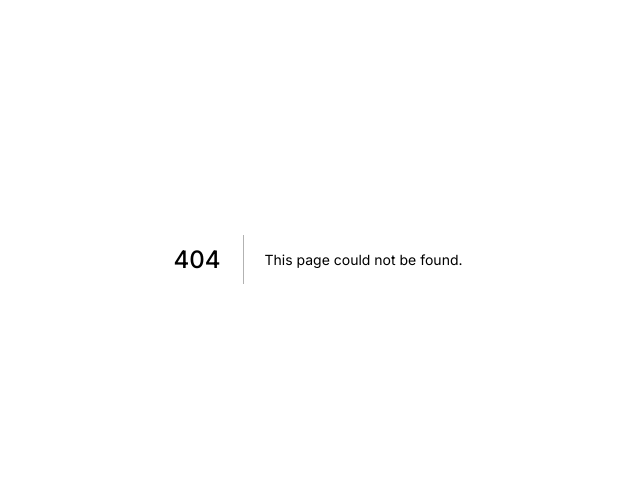
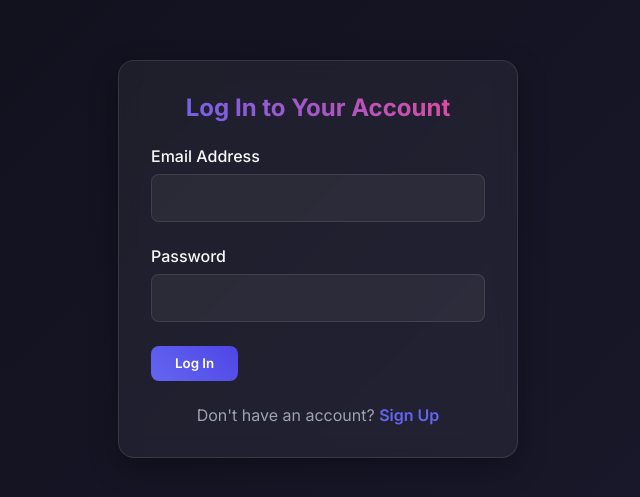
Before and after one commit to romy-dev-hub/nexblog, a Next.js app: page /auth/login in a window 1280 px wide. Before the commit this address had no page. Shown: the part 141-638 px from the top of the page, without its empty margins (322-962 px from the left). Built offline with nearby package versions, Linux system fonts and the light colour scheme.

Commit message:
having troubles with login and signup

```diff
--- /dev/null
+++ b/app/auth/login/page.js
@@ -0,0 +1,86 @@
+// app/auth/login/page.js
+'use client';
+
+import { useState } from 'react';
+import { useRouter } from 'next/navigation';
+import { useAuth } from '@/contexts/AuthContext';
+import Link from 'next/link';
+import { motion } from 'framer-motion';
+
+export default function Login() {
+  const [email, setEmail] = useState('');
+  const [password, setPassword] = useState('');
+  const [error, setError] = useState('');
+  const [loading, setLoading] = useState(false);
+
+  const { login } = useAuth();
+  const router = useRouter();
+
+  const handleSubmit = async (e) => {
+    e.preventDefault();
+
+    try {
+      setError('');
+      setLoading(true);
+      await login(email, password);
+      router.push('/');
+    } catch (error) {
+      setError('Failed to log in: ' + error.message);
+    }
+
+    setLoading(false);
+  };
+
+  return (
+    <div className="auth-page">
+      <div className="auth-container">
+        <motion.div
+          className="auth-card"
+          initial={{ opacity: 0, y: 20 }}
+          animate={{ opacity: 1, y: 0 }}
+          transition={{ duration: 0.5 }}
+        >
+          <h2>Log In to Your Account</h2>
+
+          {error && <div className="error-message">{error}</div>}
+
+          <form onSubmit={handleSubmit}>
+            <div className="form-group">
+              <label htmlFor="email">Email Address</label>
+              <input
+                type="email"
+                id="email"
+                value={email}
+                onChange={(e) => setEmail(e.target.value)}
+                required
+              />
+            </div>
+
+            <div className="form-group">
+              <label htmlFor="password">Password</label>
+              <input
+                type="password"
+                id="password"
+                value={password}
+                onChange={(e) => setPassword(e.target.value)}
+                required
+              />
+            </div>
+
+            <button
+              type="submit"
+              className="btn btn-primary"
+              disabled={loading}
+            >
+              {loading ? 'Logging In...' : 'Log In'}
+            </button>
+          </form>
+
+          <div className="auth-footer">
+            Don't have an account? <Link href="/auth/signup">Sign Up</Link>
+          </div>
+        </motion.div>
+      </div>
+    </div>
+  );
+}
--- a/contexts/AuthContext.js
+++ b/contexts/AuthContext.js
@@ -16,7 +16,10 @@ export function AuthProvider({ children }) {
 
   useEffect(() => {
     // Check if user is logged in on app load
-    const user = JSON.parse(localStorage.getItem('current_user'));
+    const user = typeof window !== 'undefined' ?
+      JSON.parse(localStorage.getItem('current_user') || 'null') :
+      null;
+
     if (user) {
       setCurrentUser(user);
     }
@@ -25,7 +28,9 @@ export function AuthProvider({ children }) {
 
   const signup = (email, password, name) => {
     const user = db.users.create({ email, password, name });
-    localStorage.setItem('current_user', JSON.stringify(user));
+    if (typeof window !== 'undefined') {
+      localStorage.setItem('current_user', JSON.stringify(user));
+    }
     setCurrentUser(user);
     return user;
   };
@@ -33,7 +38,9 @@ export function AuthProvider({ children }) {
   const login = (email, password) => {
     const user = db.users.findByEmail(email);
     if (user && user.password === password) {
-      localStorage.setItem('current_user', JSON.stringify(user));
+      if (typeof window !== 'undefined') {
+        localStorage.setItem('current_user', JSON.stringify(user));
+      }
       setCurrentUser(user);
       return user;
     }
@@ -41,7 +48,9 @@ export function AuthProvider({ children }) {
   };
 
   const logout = () => {
-    localStorage.removeItem('current_user');
+    if (typeof window !== 'undefined') {
+      localStorage.removeItem('current_user');
+    }
     setCurrentUser(null);
   };
 
--- a/styles/globals.css
+++ b/styles/globals.css
@@ -1109,3 +1109,101 @@ body {
 .error {
   color: #ef4444;
 }
+
+/* Auth Pages */
+.auth-page {
+  min-height: 100vh;
+  display: flex;
+  align-items: center;
+  justify-content: center;
+  padding: 2rem;
+  background: linear-gradient(135deg, #0f0f1a 0%, #1a1a2e 100%);
+}
+
+.auth-container {
+  width: 100%;
+  max-width: 400px;
+}
+
+.auth-card {
+  background: rgba(255, 255, 255, 0.05);
+  backdrop-filter: blur(10px);
+  border-radius: 16px;
+  padding: 2rem;
+  border: 1px solid rgba(255, 255, 255, 0.1);
+  box-shadow: 0 10px 30px rgba(0, 0, 0, 0.3);
+}
+
+.auth-card h2 {
+  text-align: center;
+  margin-bottom: 1.5rem;
+  background: linear-gradient(45deg, var(--primary), var(--secondary));
+  -webkit-background-clip: text;
+  background-clip: text;
+  -webkit-text-fill-color: transparent;
+}
+
+.auth-footer {
+  text-align: center;
+  margin-top: 1.5rem;
+  color: var(--gray);
+}
+
+.auth-footer a {
+  color: var(--primary);
+  text-decoration: none;
+  font-weight: 600;
+}
+
+.auth-footer a:hover {
+  text-decoration: underline;
+}
+
+.error-message {
+  background: rgba(239, 68, 68, 0.1);
+  color: #ef4444;
+  padding: 0.75rem;
+  border-radius: 8px;
+  margin-bottom: 1rem;
+  border: 1px solid rgba(239, 68, 68, 0.2);
+}
+
+/* Form Styles */
+.form-group {
+  margin-bottom: 1.5rem;
+}
+
+.form-group label {
+  display: block;
+  margin-bottom: 0.5rem;
+  font-weight: 500;
+  color: var(--light);
+}
+
+.form-group input {
+  width: 100%;
+  padding: 0.8rem 1rem;
+  border-radius: 8px;
+  border: 1px solid rgba(255, 255, 255, 0.1);
+  background: rgba(255, 255, 255, 0.05);
+  color: var(--light);
+  font-size: 1rem;
+  transition: border-color 0.3s;
+}
+
+.form-group input:focus {
+  outline: none;
+  border-color: var(--primary);
+}
+
+.form-submit {
+  width: 100%;
+  margin-top: 1rem;
+}
+
+/* Header User Welcome */
+.auth-buttons span {
+  color: var(--light);
+  margin-right: 1rem;
+  font-weight: 500;
+}
--- a/utils/database.js
+++ b/utils/database.js
@@ -1,8 +1,32 @@
 // utils/database.js
 
+// Helper function to safely access localStorage
+const getStorageItem = (key, defaultValue = []) => {
+  if (typeof window === 'undefined') {
+    return defaultValue;
+  }
+  try {
+    const item = window.localStorage.getItem(key);
+    return item ? JSON.parse(item) : defaultValue;
+  } catch (error) {
+    console.error('Error accessing localStorage:', error);
+    return defaultValue;
+  }
+};
+
+// Helper function to safely set localStorage items
+const setStorageItem = (key, value) => {
+  if (typeof window === 'undefined') return;
+  try {
+    window.localStorage.setItem(key, JSON.stringify(value));
+  } catch (error) {
+    console.error('Error setting localStorage:', error);
+  }
+};
+
 // Simple in-memory database (replace with real database in production)
-let users = JSON.parse(localStorage.getItem('blog_users')) || [];
-let blogPosts = JSON.parse(localStorage.getItem('blog_posts')) || [];
+let users = getStorageItem('blog_users', []);
+let blogPosts = getStorageItem('blog_posts', []);
 
 export const db = {
   // User methods
@@ -14,7 +38,7 @@ export const db = {
         createdAt: new Date().toISOString()
       };
       users.push(user);
-      localStorage.setItem('blog_users', JSON.stringify(users));
+      setStorageItem('blog_users', users);
       return user;
     },
 
@@ -42,7 +66,7 @@ export const db = {
         comments: []
       };
       blogPosts.push(post);
-      localStorage.setItem('blog_posts', JSON.stringify(blogPosts));
+      setStorageItem('blog_posts', blogPosts);
       return post;
     },
 
@@ -63,7 +87,7 @@ export const db = {
       const post = blogPosts.find(post => post.id === id);
       if (post) {
         post.likes += 1;
-        localStorage.setItem('blog_posts', JSON.stringify(blogPosts));
+        setStorageItem('blog_posts', blogPosts);
       }
       return post;
     },
@@ -76,7 +100,7 @@ export const db = {
           ...comment,
           createdAt: new Date().toISOString()
         });
-        localStorage.setItem('blog_posts', JSON.stringify(blogPosts));
+        setStorageItem('blog_posts', blogPosts);
       }
       return post;
     }
```
Also changed, not shown: components/Layout/Header.jsx (+31 -4 lines).
